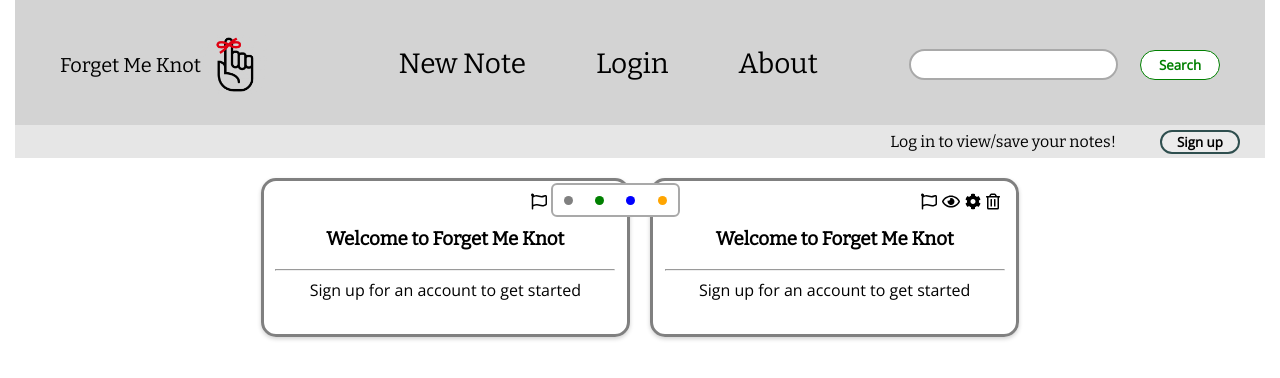
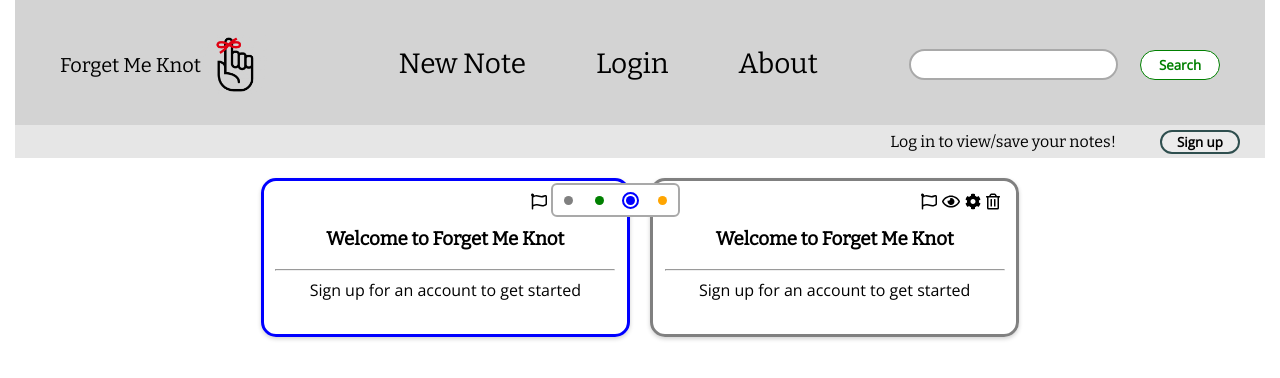
Before and after one commit to QueasyListening/Forget-Me-Knot, a React (Create React App) app: page / in a window 1280 px wide. Both pictures are taken after a click on the icon 539 px from the left and 201 px from the top of the page. Shown: the top 378 px of the page. Built offline with nearby package versions, Linux system fonts and the light colour scheme; no server answers.

Commit message:
Still working on the flag Picker

```diff
--- a/src/App.js
+++ b/src/App.js
@@ -14,7 +14,7 @@ class App extends Component {
 
     this.state = {
       username: '',
-      notes: [{ title: 'Welcome to Forget Me Knot', text: 'Sign up for an account to get started', _id: '0' }, { title: 'Welcome to Forget Me Knot', text: 'Sign up for an account to get started', _id: '1' }],
+      notes: [{ title: 'Welcome to Forget Me Knot', text: 'Sign up for an account to get started', _id: '0', flagColor: 'blue' }, { title: 'Welcome to Forget Me Knot', text: 'Sign up for an account to get started', _id: '1'}],
       loggedInAs: false,
       masterNotes: [],
     }
--- /dev/null
+++ b/src/components/FlagPicker/FlagPicker.js
@@ -0,0 +1,129 @@
+import React, { Component } from 'react';
+import axios from 'axios';
+import config from '../../config';
+
+class FlagPicker extends Component {
+    constructor(props) {
+        super(props);
+
+        this.colorPicker = React.createRef();
+        this.greyRadio = React.createRef();
+        this.greenRadio = React.createRef();
+        this.blueRadio = React.createRef();
+        this.orangeRadio = React.createRef();
+        this.greyOutline = React.createRef();
+        this.greenOutline = React.createRef();
+        this.blueOutline = React.createRef();
+        this.orangeOutline = React.createRef();
+
+        this.mouseIsDown = 0;
+        this.chosenColor = this.props.flagColor;
+
+    }
+
+    colorRadioMouseDown = (event) => {
+
+        this.mouseIsDown++;
+
+        const greyRadio = this.greyRadio.current;
+        const greenRadio = this.greenRadio.current;
+        const blueRadio = this.blueRadio.current;
+        const orangeRadio = this.orangeRadio.current;
+
+        let radioOutlines = this.colorPicker.current.getElementsByClassName('outer-circle');
+        for (let radioOutline of radioOutlines) {
+            radioOutline.style.border = '2px solid white'
+        }
+
+        if (event.target === greyRadio) {
+            this.greyOutline.current.style.border = '2px solid grey';
+        } else if (event.target === greenRadio) {
+            this.greenOutline.current.style.border = '2px solid green';
+        } else if (event.target === blueRadio) {
+            this.blueOutline.current.style.border = '2px solid blue';
+        } else if (event.target === orangeRadio) {
+            this.orangeOutline.current.style.border = '2px solid orange';
+        }
+
+    };
+
+    colorRadioMouseUp = (event) => {
+
+        this.mouseIsDown--;
+
+        const greyRadio = this.greyRadio.current;
+        const greenRadio = this.greenRadio.current;
+        const blueRadio = this.blueRadio.current;
+        const orangeRadio = this.orangeRadio.current;
+
+        const note = document.getElementById(this.props.noteId);
+
+        if (event.target === greyRadio) {
+            note.style.border = '3px solid grey';
+            this.chosenColor = 'grey';
+        } else if (event.target === greenRadio) {
+            note.style.border = '3px solid green';
+            this.chosenColor = 'green';
+        } else if (event.target === blueRadio) {
+            note.style.border = '3px solid blue';
+            this.chosenColor = 'blue';
+        } else if (event.target === orangeRadio) {
+            note.style.border = '3px solid orange';
+            this.chosenColor = 'orange';
+        }
+
+        note.getElementsByClassName('color-choice')[0].style.display = 'none';
+        axios
+            .put(`${config.apiUrl}/user/notes/${this.props.noteId}`, { flagColor: this.chosenColor })
+            .catch(error => {
+                console.log(error);
+            });
+    };
+
+    colorRadioMouseOut = (event) => {
+        if (this.mouseIsDown) {
+            if (event.target === this.greyRadio.current)
+                this.greyOutline.current.style.border = '2px solid white';
+            else if (event.target === this.greenRadio.current)
+                this.greenOutline.current.style.border = '2px solid white';
+            else if (event.target === this.blueRadio.current)
+                this.blueOutline.current.style.border = '2px solid white';
+            else if (event.target === this.orangeRadio.current)
+                this.orangeOutline.current.style.border = '2px solid white';
+        }
+    };
+
+    componentDidMount() {
+        if (this.props.flagColor === 'grey') {
+            this.greyOutline.current.style.border = '2px solid grey';
+        } else if (this.props.flagColor === 'green') {
+            this.greenOutline.current.style.border = '2px solid green';
+        } else if (this.props.flagColor === 'blue') {
+            this.blueOutline.current.style.border = '2px solid blue';
+        } else if (this.props.flagColor) {
+            this.orangeOutline.current.style.border = '2px solid orange';
+        };
+    };
+
+
+    render() {
+        return (
+            <div className='color-choice' ref={this.colorPicker} >
+                <div className='outer-circle outer-circle-grey' ref={this.greyOutline} onMouseDown={this.colorRadioMouseDown}>
+                    <div ref={this.greyRadio} onMouseDown={this.colorRadioMouseDown}  onClick={this.colorRadioMouseUp} onMouseOut={this.colorRadioMouseOut} className='circle'></div>
+                </div>
+                <div className='outer-circle outer-circle-green' ref={this.greenOutline}>
+                    <div ref={this.greenRadio} onMouseDown={this.colorRadioMouseDown}  onClick={this.colorRadioMouseUp} onMouseOut={this.colorRadioMouseOut} className='circle circle-green'></div>
+                </div>
+                <div className='outer-circle outer-circle-blue' ref={this.blueOutline}>
+                    <div ref={this.blueRadio} onMouseDown={this.colorRadioMouseDown}  onClick={this.colorRadioMouseUp} onMouseOut={this.colorRadioMouseOut} className='circle circle-blue' ></div>
+                </div>
+                <div className='outer-circle outer-circle-orange' ref={this.orangeOutline}>
+                    <div ref={this.orangeRadio} onMouseDown={this.colorRadioMouseDown}  onClick={this.colorRadioMouseUp} onMouseOut={this.colorRadioMouseOut} className='circle circle-orange'></div>
+                </div>
+            </div>
+        )
+    }
+}
+
+export default FlagPicker;
--- a/src/components/NoteCard/NoteCard.js
+++ b/src/components/NoteCard/NoteCard.js
@@ -2,10 +2,12 @@ import React, { Component, Fragment } from 'react';
 import './NoteCard.css';
 import NoteView from '../NoteView/NoteView';
 import NoteEdit from '../NoteEdit/NoteEdit';
-import NoteDelete from '../NoteDelete/NoteDelete'
+import NoteDelete from '../NoteDelete/NoteDelete';
+import FlagPicker from '../FlagPicker/FlagPicker';
 import Modal from 'react-modal';
 import { faFlag } from '@fortawesome/free-regular-svg-icons';
 import { FontAwesomeIcon } from '@fortawesome/react-fontawesome';
+
 
 class NoteCard extends Component {
     constructor(props) {
@@ -34,52 +36,13 @@ class NoteCard extends Component {
         const note = document.getElementById(this.props.note._id);
         let colorChoice = note.getElementsByClassName('color-choice')[0];
         colorChoice.style.display === 'flex' ? colorChoice.style.display = 'none' : colorChoice.style.display = 'flex';
-
-    }
-
-    colorRadioSelect = (event) => {
-        let note = document.getElementById(this.props.note._id);
-        let radios = note.getElementsByClassName('outer-circle');
-        for (let i=0; i < radios.length; i++) {
-            radios[i].style.border = '2px solid white'
-        }
-
-        if (event.target.className === 'circle') {
-            note.getElementsByClassName('outer-circle-grey')[0].style.border = '2px solid grey';
-            note.style.border = '3px solid grey';
-        } else if (event.target.className === 'circle circle-green') {
-            note.getElementsByClassName('outer-circle-green')[0].style.border = '2px solid green';
-            note.style.border = '3px solid green';
-        } else if (event.target.className === 'circle circle-blue') {
-            note.getElementsByClassName('outer-circle-blue')[0].style.border = '2px solid blue';
-            note.style.border = '3px solid blue';
-        } else if (event.target.className === 'circle circle-orange') {
-            note.getElementsByClassName('outer-circle-orange')[0].style.border = '2px solid orange';
-            note.style.border = '3px solid orange';
-        }
-
-
-
     }
 
     render() {
         return (
             <Fragment>
-                <div className='note-card' id={this.props.note._id}>
-                    <div className='color-choice'>
-                        <div className='outer-circle outer-circle-grey'>
-                            <div onClick={this.colorRadioSelect} className='circle'></div>
-                        </div>
-                        <div className='outer-circle outer-circle-green'>
-                            <div onClick={this.colorRadioSelect} className='circle circle-green'></div>
-                        </div>
-                        <div className='outer-circle outer-circle-blue'>
-                            <div onClick={this.colorRadioSelect} className='circle circle-blue' ></div>
-                        </div>
-                        <div className='outer-circle outer-circle-orange'>
-                            <div onClick={this.colorRadioSelect} className='circle circle-orange'></div>
-                        </div>
-                    </div>
+                <div className='note-card' id={this.props.note._id} style={{border: `3px solid ${this.props.note.flagColor}`}}>
+                    <FlagPicker noteId={this.props.note._id} flagColor={this.props.note.flagColor} />
                     <div className='card-icons'>
                         <FontAwesomeIcon icon={faFlag} className='card-icon' onClick={this.flagNote}/>
                         <NoteView title={this.props.note.title} text={this.props.note.text} />
```
Also changed, not shown: src/components/FlagPicker/FlagPicker.css (added).
